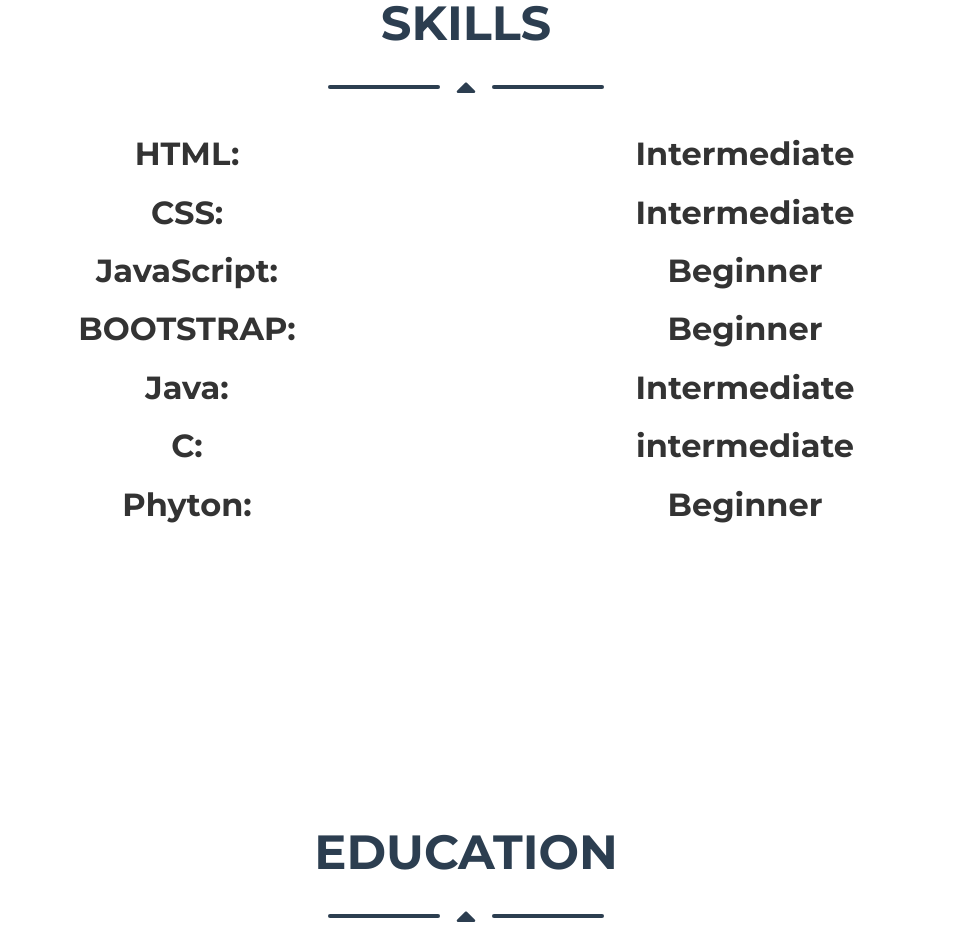
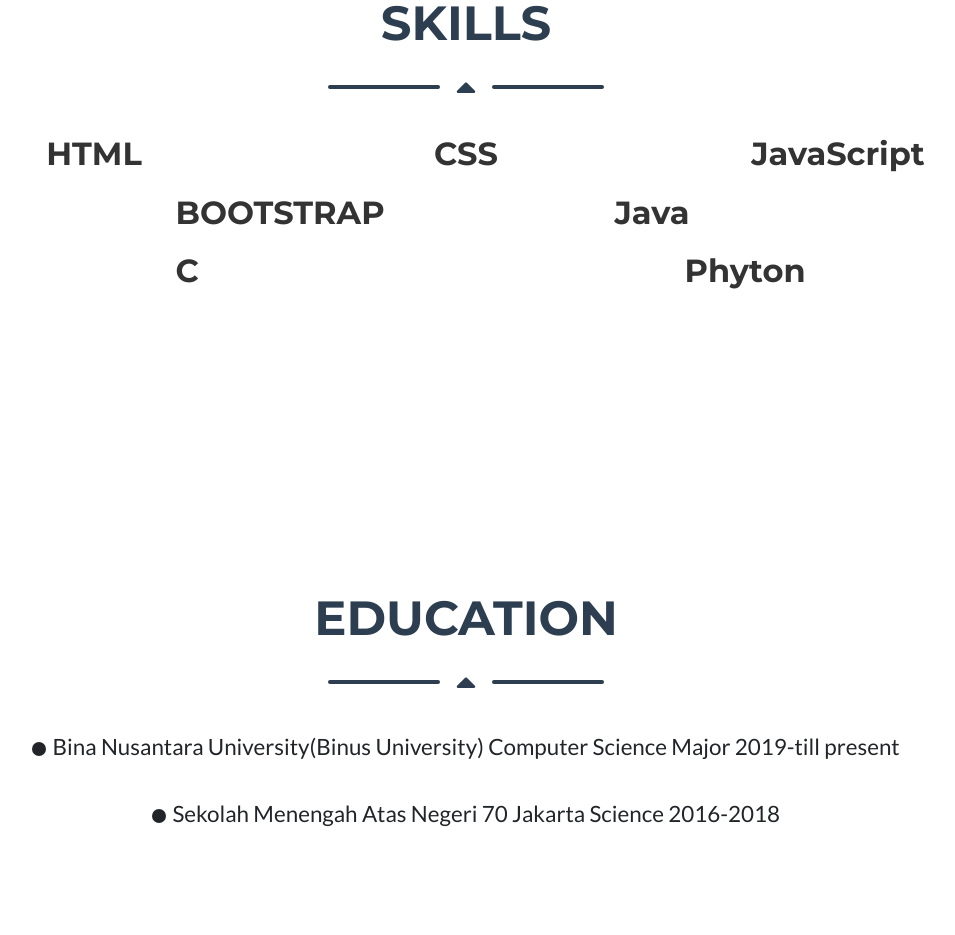
Before and after one commit to Taufiqzs/Taufiqzs.github.io, a plain HTML site: page index.html in a window 1280 px wide. Shown: the part 2447-3382 px from the top of the page, without its empty margins (174-1129 px from the left). Drawn offline with nearby package versions, Linux system fonts and the light colour scheme.

Commit message:
Update index.html

```diff
--- a/index.html
+++ b/index.html
@@ -200,54 +200,40 @@
             </div>
             <div class="container">
                 <div class="row justify-content-center">
-                    <div class="col-sm-6" data-aos="zoom-in-up" data-aos-offset="300">
-                        <h2 class="progress-title text-center">HTML:</h2>
-                    </div>
-                    <div class="col-sm-6" data-aos="zoom-in-up" data-aos-offset="300">
-                        <h2 class="progress-title text-center">Intermediate</h2>
+                    <div class="col-sm-4" data-aos="zoom-in-up" data-aos-offset="300">
+                        <h2 class="progress-title text-center">HTML</h2>
                     </div>
 
-                    <div class="col-sm-6" data-aos="zoom-in-up" data-aos-offset="300">
-                        <h2 class="progress-title text-center">CSS:</h2>
-                    </div>
-                    <div class="col-sm-6" data-aos="zoom-in-up" data-aos-offset="300">
-                        <h2 class="progress-title text-center">Intermediate</h2>
+
+                    <div class="col-sm-4" data-aos="zoom-in-up" data-aos-offset="300">
+                        <h2 class="progress-title text-center">CSS</h2>
                     </div>
 
-                    <div class="col-sm-6" data-aos="zoom-in-up" data-aos-offset="300">
-                        <h2 class="progress-title text-center">JavaScript:</h2>
-                    </div>
-                    <div class="col-sm-6" data-aos="zoom-in-up" data-aos-offset="300">
-                        <h2 class="progress-title text-center">Beginner</h2>
+
+                    <div class="col-sm-4" data-aos="zoom-in-up" data-aos-offset="300">
+                        <h2 class="progress-title text-center">JavaScript</h2>
                     </div>
 
-                    <div class="col-sm-6" data-aos="zoom-in-up" data-aos-offset="300">
-                        <h2 class="progress-title text-center">BOOTSTRAP:</h2>
-                    </div>
-                    <div class="col-sm-6" data-aos="zoom-in-up" data-aos-offset="300">
-                        <h2 class="progress-title text-center">Beginner</h2>
+
+                    <div class="col-sm-4" data-aos="zoom-in-up" data-aos-offset="300">
+                        <h2 class="progress-title text-center">BOOTSTRAP</h2>
                     </div>
 
-                    <div class="col-sm-6" data-aos="zoom-in-up" data-aos-offset="300">
-                        <h2 class="progress-title text-center">Java:</h2>
-                    </div>
-                    <div class="col-sm-6" data-aos="zoom-in-up" data-aos-offset="300">
-                        <h2 class="progress-title text-center">Intermediate</h2>
+
+                    <div class="col-sm-4" data-aos="zoom-in-up" data-aos-offset="300">
+                        <h2 class="progress-title text-center">Java</h2>
                     </div>
 
+
                     <div class="col-sm-6" data-aos="zoom-in-up" data-aos-offset="300">
-                        <h2 class="progress-title text-center">C:</h2>
-                    </div>
-                    <div class="col-sm-6" data-aos="zoom-in-up" data-aos-offset="300">
-                        <h2 class="progress-title text-center">intermediate</h2>
+                        <h2 class="progress-title text-center">C</h2>
                     </div>
 
+
                     <div class="col-sm-6" data-aos="zoom-in-up" data-aos-offset="300">
-                        <h2 class="progress-title text-center">Phyton:</h2>
+                        <h2 class="progress-title text-center">Phyton</h2>
                     </div>
-                    <div class="col-sm-6" data-aos="zoom-in-up" data-aos-offset="300">
-                        <h2 class="progress-title text-center">Beginner</h2>
-                    </div>
+
 
 
                     </div>
```
